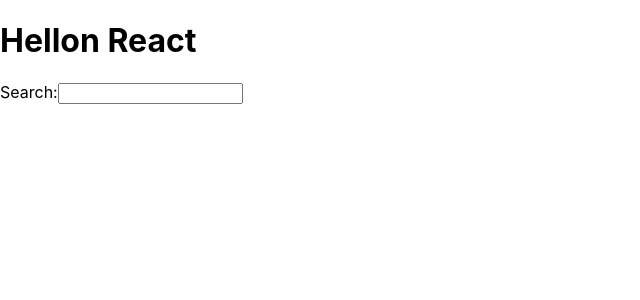
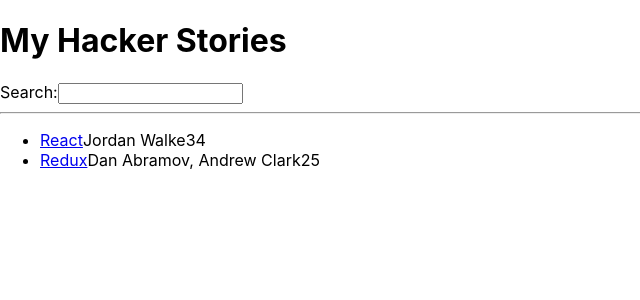
Before and after one commit to martin-creator/hacker-storie, a React (Create React App) app: page / in a window 1280 px wide. Shown: the top 300 px of the page, without its empty margins (0-640 px from the left). Built offline with nearby package versions, Linux system fonts and the light colour scheme.

Commit message:
Lists in react

```diff
--- a/src/App.js
+++ b/src/App.js
@@ -1,17 +1,45 @@
-import * as React from 'react';
+import * as React from "react";
 
-function getTitle(title){
-  return title
-}
+const list = [
+  {
+    title: "React",
+    url: "https://reactjs.org/",
+    author: "Jordan Walke",
+    num_comments: 3,
+    points: 4,
+    objectID: 0,
+  },
+  {
+    title: "Redux",
+    url: "https://redux.js.org/",
+    author: "Dan Abramov, Andrew Clark",
+    num_comments: 2,
+    points: 5,
+    objectID: 1,
+  },
+];
 
 function App() {
   return (
     <div>
-      <h1> Hellon {getTitle('React')}</h1>
-      <label htmlFor='search'>Search:</label>
-      <input id = "search" type="text" />
+      <h1> My Hacker Stories</h1>
+      <label htmlFor="search">Search:</label>
+      <input id="search" type="text" />
+      {/* This is how you comment in JSX */}
 
+      <hr />
+      <ul>
+        {list.map( (item) => {
+          return (
+          <li key = {item.objectID}>
+          <span><a href={item.url}>{item.title}</a></span>
+          <span>{item.author}</span>
+          <span>{item.num_comments}</span>
+          <span>{item.points}</span>
 
+          </li>);
+        })}
+      </ul>
     </div>
   );
 }
```
